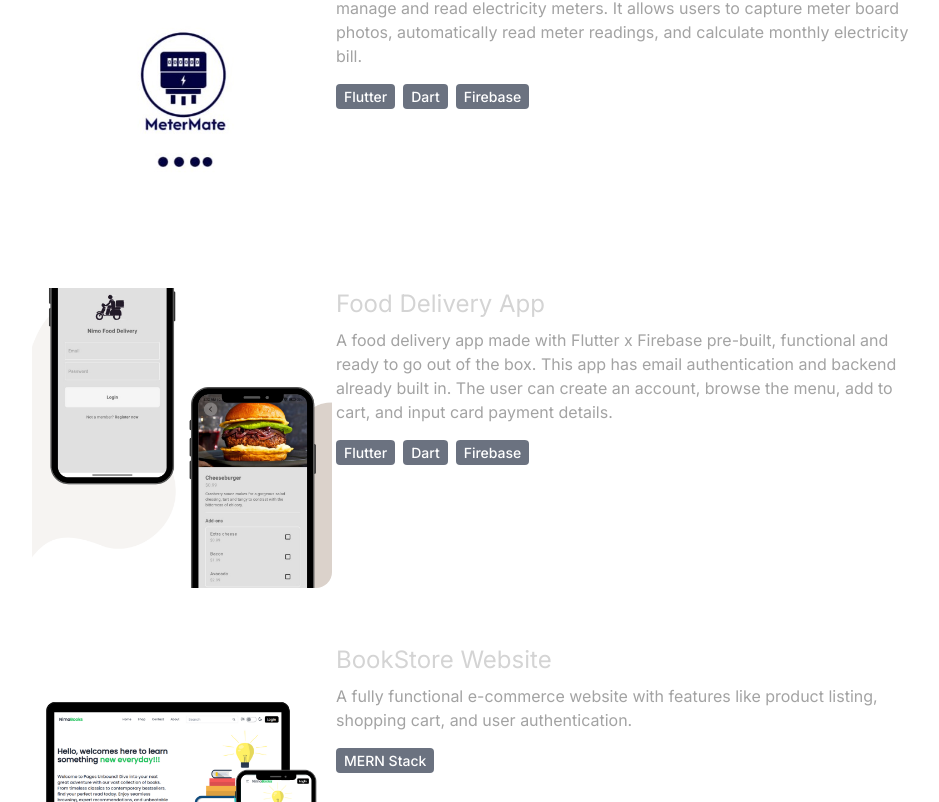
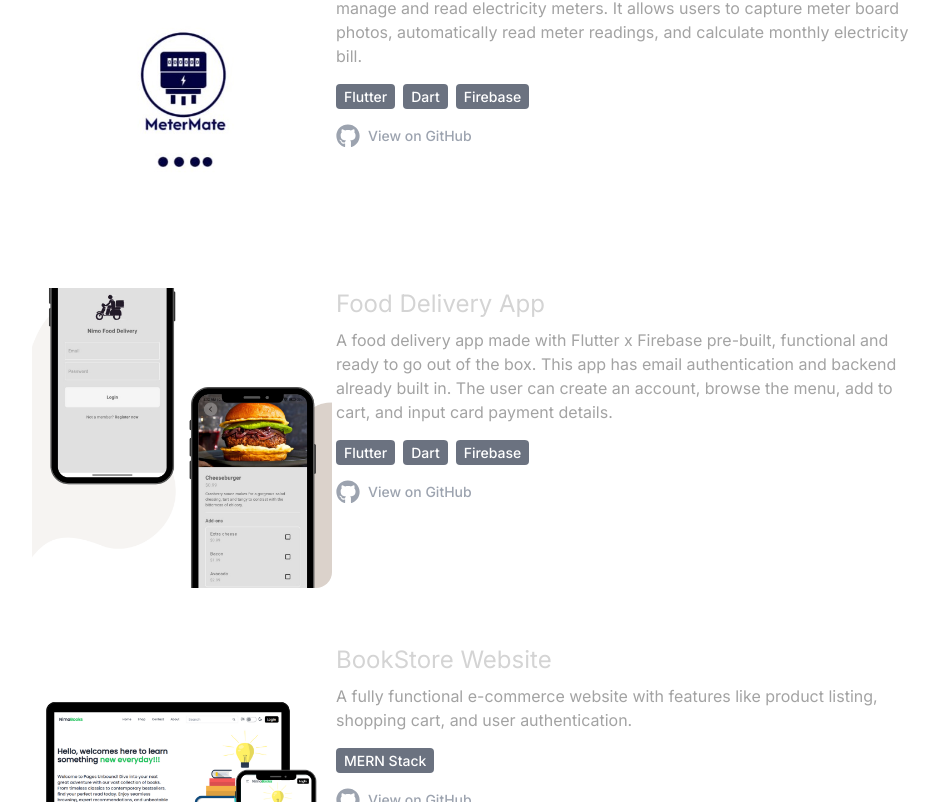
Before and after one commit to bhagyanimash/portfolio, a React (Vite) app: page / in a window 1280 px wide. Shown: the part 1338-2140 px from the top of the page, without its empty margins (168-1107 px from the left). Built offline with nearby package versions, Linux system fonts and the light colour scheme.

Commit message:
update: add github links in projects

```diff
--- a/src/App.jsx
+++ b/src/App.jsx
@@ -25,9 +25,9 @@ function App() {
         <div id="projects">
           <Projects />
         </div>
-        <div id="about">
+        {/* <div id="about">
           <About />
-        </div>
+        </div> */}
         <div id="contact">
           <Contact />
         </div>
--- a/src/components/Navbar.jsx
+++ b/src/components/Navbar.jsx
@@ -10,7 +10,7 @@ function Navbar() {
     <>
       <nav className="mb-5 flex items-center justify-between py-4">
         <div className="flex flex-shrink-0 items-center">
-          <img className="mx-2 w-10 rounded-full" src={logo} alt="logo" />
+          <img className="mx-2 w-8 rounded-full" src={logo} alt="logo" />
         </div>
         <div className="flex gap-8 text-xl">
           <a href="">
--- a/src/components/Projects.jsx
+++ b/src/components/Projects.jsx
@@ -1,6 +1,7 @@
 import React from "react";
 import { PROJECTS } from "../constants";
 import { animate, motion } from "framer-motion";
+import { FaGithub } from "react-icons/fa";
 
 function Projects() {
   return (
@@ -28,6 +29,7 @@ function Projects() {
                 className="mb-6 rounded-2xl"
               />
             </div>
+
             <motion.div
               whileInView={{ opacity: 1, x: 0 }}
               initial={{ opacity: 0, x: 100 }}
@@ -44,6 +46,18 @@ function Projects() {
                   {tech}
                 </span>
               ))}
+              <br></br>
+              <a
+                href={project.githublink} // Assuming each project has a githubLink property
+                target="_blank"
+                rel="noopener noreferrer"
+                className="flex items-center space-x-2 mt-4"
+              >
+                <FaGithub className="text-2xl text-gray-400" />
+                <span className="text-sm font-medium text-gray-400">
+                  View on GitHub
+                </span>
+              </a>
             </motion.div>
           </div>
         ))}
--- a/src/constants/index.js
+++ b/src/constants/index.js
@@ -46,6 +46,7 @@ export const PROJECTS = [
     description:
       "MeterMate, a mobile application designed to revolutionize the way we manage and read electricity meters. It allows users to capture meter board photos, automatically read meter readings, and calculate monthly electricity bill.",
     technologies: ["Flutter", "Dart", "Firebase"],
+    githublink: "https://github.com/bhagyanimash/MeterMate/tree/dev_bhagya",
   },
   {
     title: "Food Delivery App",
@@ -53,6 +54,7 @@ export const PROJECTS = [
     description:
       "A food delivery app made with Flutter x Firebase pre-built, functional and ready to go out of the box. This app has email authentication and backend already built in. The user can create an account, browse the menu, add to cart, and input card payment details.",
     technologies: ["Flutter", "Dart", "Firebase"],
+    githublink: "https://github.com/bhagyanimash/food_delivery_app",
   },
   {
     title: "BookStore Website",
@@ -60,6 +62,7 @@ export const PROJECTS = [
     description:
       "A fully functional e-commerce website with features like product listing, shopping cart, and user authentication.",
     technologies: ["MERN Stack"],
+    githublink: "https://github.com/bhagyanimash/bookStore",
   },
 
   {
@@ -68,6 +71,7 @@ export const PROJECTS = [
     description:
       "This application provides real-time currency prices and enables currency conversion.",
     technologies: ["MERN Stack"],
+    githublink: "https://github.com/bhagyanimash/currency_converter",
   },
 ];
 
```
